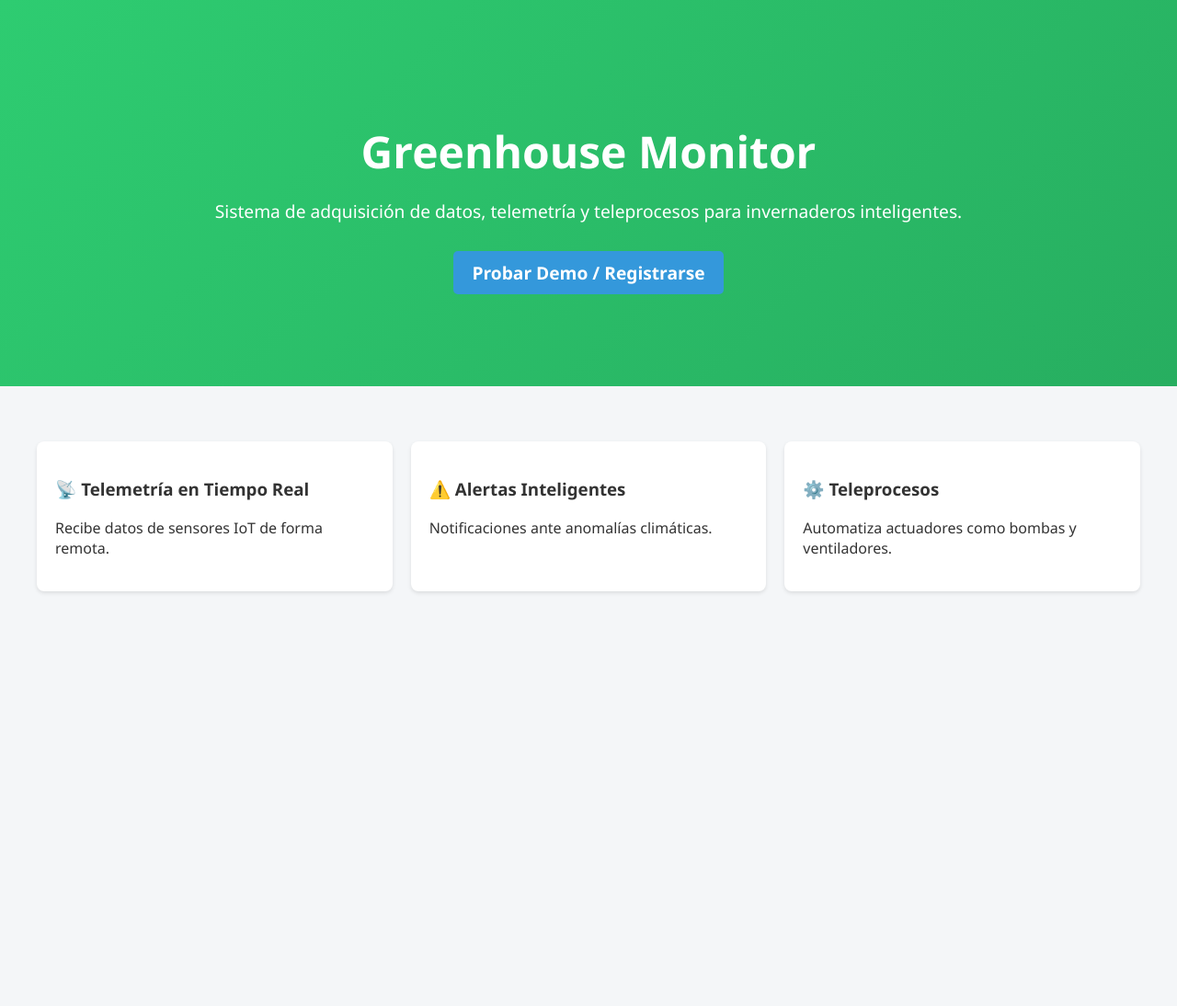
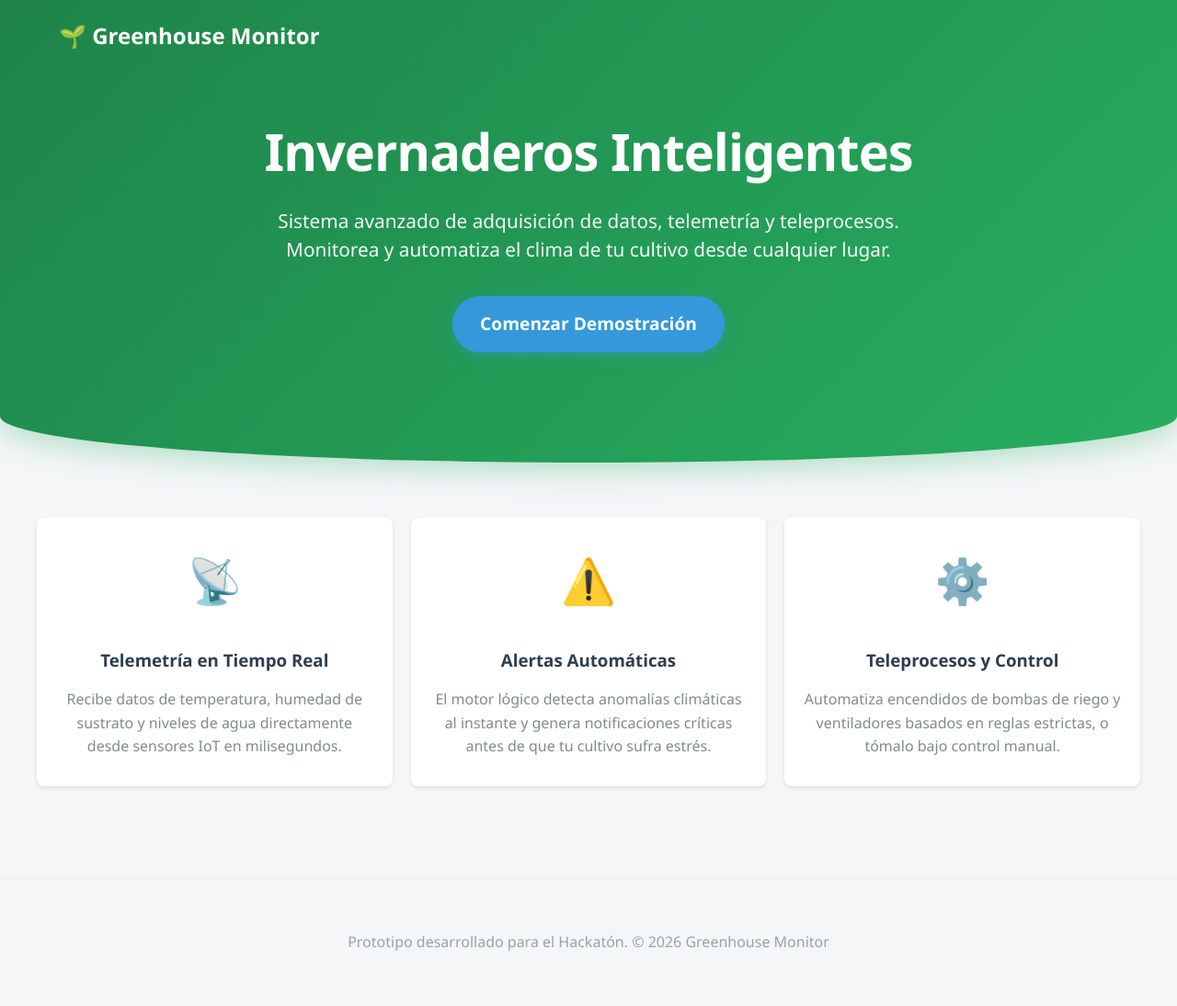
Before and after one commit to byvidal/CODE-TEC, a website: page public/index.html in a window 1280 px wide. Shown: the whole page at 92% size. Before the commit the page ends 800 px from the top, so only its background shows below. Drawn offline with Linux system fonts and the light colour scheme.

Commit message:
mejora total del darshboard

```diff
--- a/public/index.html
+++ b/public/index.html
@@ -2,24 +2,135 @@
 <html lang="es">
 <head>
     <meta charset="UTF-8">
-    <title>Greenhouse Monitor - Landing</title>
+    <meta name="viewport" content="width=device-width, initial-scale=1.0">
+    <title>Greenhouse Monitor - IoT Agrícola</title>
     <link rel="stylesheet" href="styles.css">
     <style>
-        .hero { text-align: center; padding: 100px 20px; background: linear-gradient(135deg, #2ecc71, #27ae60); color: white; }
-        .hero h1 { font-size: 3em; margin-bottom: 10px; }
-        .hero p { font-size: 1.2em; margin-bottom: 30px; }
+        /* Hero Section */
+        .hero {
+            text-align: center;
+            padding: 120px 20px;
+            background: linear-gradient(135deg, #1e8449, #27ae60);
+            color: white;
+            border-bottom-left-radius: 50% 10%;
+            border-bottom-right-radius: 50% 10%;
+            box-shadow: 0 10px 30px rgba(39, 174, 96, 0.3);
+            margin-bottom: 40px;
+        }
+        .hero h1 {
+            font-size: 3.5em;
+            margin: 0 0 15px 0;
+            letter-spacing: -1px;
+        }
+        .hero p {
+            font-size: 1.3em;
+            margin: 0 auto 35px auto;
+            max-width: 700px;
+            line-height: 1.5;
+            opacity: 0.95;
+        }
+
+        /* Navbar específica de Landing */
+        .landing-nav {
+            display: flex;
+            justify-content: space-between;
+            align-items: center;
+            padding: 20px 5%;
+            background: transparent;
+            position: absolute;
+            top: 0;
+            left: 0;
+            right: 0;
+            color: white;
+        }
+        .landing-nav .brand {
+            font-size: 1.5em;
+            font-weight: bold;
+            display: flex;
+            align-items: center;
+            gap: 10px;
+        }
+
+        /* Features */
+        .feature-icon {
+            font-size: 3em;
+            margin-bottom: 15px;
+            display: inline-block;
+        }
+        .card {
+            transition: transform 0.3s ease, box-shadow 0.3s ease;
+            text-align: center;
+            padding: 30px 20px;
+        }
+        .card:hover {
+            transform: translateY(-10px);
+            box-shadow: 0 10px 20px rgba(0,0,0,0.1);
+        }
+        .card h3 {
+            color: #2c3e50;
+            margin-bottom: 15px;
+        }
+        .card p {
+            color: #7f8c8d;
+            line-height: 1.6;
+            margin: 0;
+        }
+
+        /* Footer */
+        footer {
+            text-align: center;
+            padding: 40px 20px;
+            margin-top: 60px;
+            color: #95a5a6;
+            border-top: 1px solid #eee;
+        }
+
+        /* Responsive Design */
+        @media (max-width: 768px) {
+            .hero { padding: 100px 15px 60px 15px; border-bottom-left-radius: 0; border-bottom-right-radius: 0; }
+            .hero h1 { font-size: 2.5em; }
+            .hero p { font-size: 1.1em; }
+            .landing-nav { position: relative; background: #1e8449; padding: 15px 20px; }
+        }
+        @media (max-width: 480px) {
+            .hero h1 { font-size: 2em; }
+            .btn { width: 100%; box-sizing: border-box; text-align: center; }
+        }
     </style>
 </head>
 <body>
+    <nav class="landing-nav">
+        <div class="brand">🌱 Greenhouse Monitor</div>
+    </nav>
+
     <div class="hero">
-        <h1>Greenhouse Monitor</h1>
-        <p>Sistema de adquisición de datos, telemetría y teleprocesos para invernaderos inteligentes.</p>
-        <a href="register.html" class="btn btn-secondary" style="font-size: 1.2em;">Probar Demo / Registrarse</a>
+        <h1>Invernaderos Inteligentes</h1>
+        <p>Sistema avanzado de adquisición de datos, telemetría y teleprocesos. Monitorea y automatiza el clima de tu cultivo desde cualquier lugar.</p>
+        <a href="register.html" class="btn btn-secondary" style="font-size: 1.2em; padding: 15px 30px; border-radius: 30px; box-shadow: 0 4px 15px rgba(52, 152, 219, 0.4);">Comenzar Demostración</a>
     </div>
-    <div class="container grid" style="margin-top: 40px;">
-        <div class="card"><h3>📡 Telemetría en Tiempo Real</h3><p>Recibe datos de sensores IoT de forma remota.</p></div>
-        <div class="card"><h3>⚠️ Alertas Inteligentes</h3><p>Notificaciones ante anomalías climáticas.</p></div>
-        <div class="card"><h3>⚙️ Teleprocesos</h3><p>Automatiza actuadores como bombas y ventiladores.</p></div>
+
+    <div class="container">
+        <div class="grid">
+            <div class="card">
+                <div class="feature-icon">📡</div>
+                <h3>Telemetría en Tiempo Real</h3>
+                <p>Recibe datos de temperatura, humedad de sustrato y niveles de agua directamente desde sensores IoT en milisegundos.</p>
+            </div>
+            <div class="card">
+                <div class="feature-icon">⚠️</div>
+                <h3>Alertas Automáticas</h3>
+                <p>El motor lógico detecta anomalías climáticas al instante y genera notificaciones críticas antes de que tu cultivo sufra estrés.</p>
+            </div>
+            <div class="card">
+                <div class="feature-icon">⚙️</div>
+                <h3>Teleprocesos y Control</h3>
+                <p>Automatiza encendidos de bombas de riego y ventiladores basados en reglas estrictas, o tómalo bajo control manual.</p>
+            </div>
+        </div>
     </div>
+
+    <footer>
+        <p>Prototipo desarrollado para el Hackatón. &copy; 2026 Greenhouse Monitor</p>
+    </footer>
 </body>
 </html>
--- a/public/styles.css
+++ b/public/styles.css
@@ -1,11 +1,30 @@
-body { font-family: 'Segoe UI', Tahoma, Geneva, Verdana, sans-serif; background-color: #f4f6f8; margin: 0; padding: 0; color: #333; }
-.navbar { background: #2c3e50; padding: 15px 20px; color: white; display: flex; justify-content: space-between; align-items: center; }
-.navbar a { color: white; text-decoration: none; margin-right: 15px; font-weight: bold; }
+body { font-family: 'Segoe UI', Tahoma, Geneva, Verdana, sans-serif; background-color: #f4f6f8; margin: 0; padding: 0; color: #333; line-height: 1.6; }
+.navbar { background: #2c3e50; padding: 15px 20px; color: white; display: flex; justify-content: space-between; align-items: center; flex-wrap: wrap; gap: 10px; }
+.navbar div { display: flex; flex-wrap: wrap; gap: 15px; align-items: center; }
+.navbar a { color: white; text-decoration: none; font-weight: bold; transition: opacity 0.2s; }
+.navbar a:hover { opacity: 0.8; }
 .container { padding: 20px; max-width: 1200px; margin: 0 auto; }
 .card { background: #fff; padding: 20px; border-radius: 8px; box-shadow: 0 2px 4px rgba(0,0,0,0.1); margin-bottom: 20px; }
-.btn { background: #2ecc71; color: white; padding: 10px 20px; border: none; border-radius: 5px; cursor: pointer; text-decoration: none; display: inline-block; font-weight: bold; }
+.btn { background: #2ecc71; color: white; padding: 10px 20px; border: none; border-radius: 5px; cursor: pointer; text-decoration: none; display: inline-block; font-weight: bold; transition: filter 0.2s; }
+.btn:hover { filter: brightness(1.1); }
 .btn-secondary { background: #3498db; }
 .btn-danger { background: #e74c3c; }
 .grid { display: grid; grid-template-columns: repeat(auto-fit, minmax(250px, 1fr)); gap: 20px; }
-table { width: 100%; border-collapse: collapse; }
-th, td { padding: 10px; border-bottom: 1px solid #ddd; text-align: left; }
+
+/* Tables */
+.table-responsive { overflow-x: auto; }
+table { width: 100%; border-collapse: collapse; min-width: 600px; }
+th, td { padding: 12px 15px; border-bottom: 1px solid #eee; text-align: left; }
+th { background-color: #f8f9fa; color: #2c3e50; font-weight: bold; }
+tr:hover { background-color: #fcfcfc; }
+
+/* Inputs and Forms */
+input[type="text"], input[type="email"], select { width: 100%; padding: 10px; border: 1px solid #ccc; border-radius: 4px; box-sizing: border-box; }
+
+/* Responsive adjustments for the core app */
+@media (max-width: 768px) {
+    .navbar { flex-direction: column; align-items: stretch; text-align: center; }
+    .navbar div { justify-content: center; }
+    .card { padding: 15px; }
+    .btn { width: 100%; text-align: center; margin-bottom: 10px; box-sizing: border-box; }
+}
```
Also changed, not shown: public/alerts.html (+1 -1 lines), public/history.html (+1 -1 lines).
